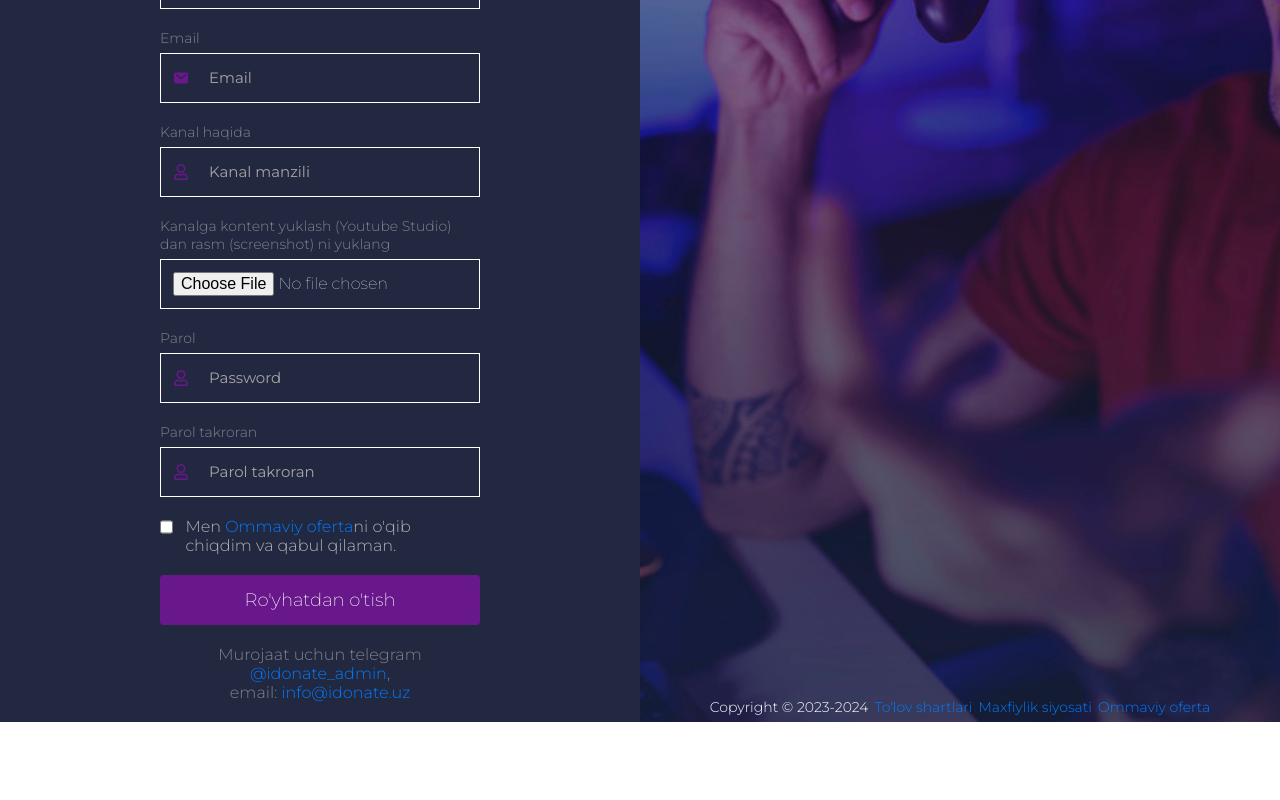
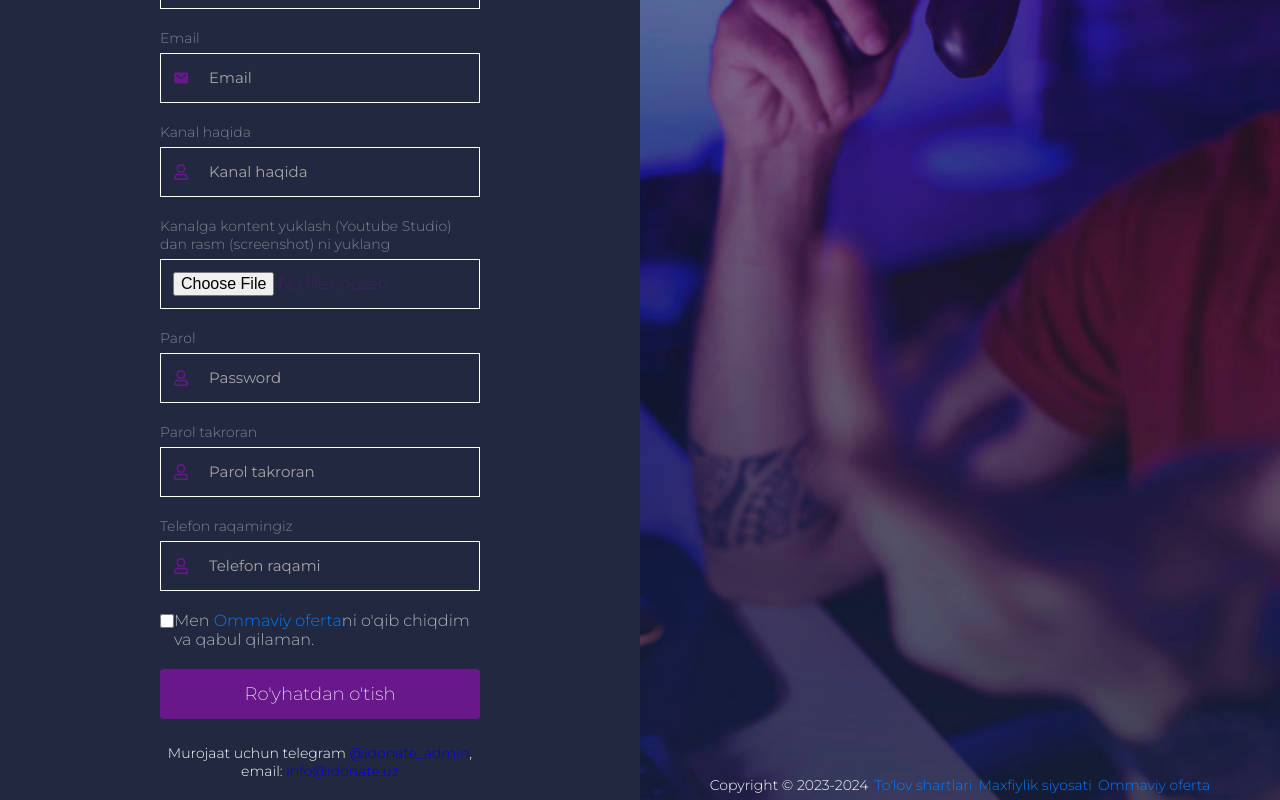
Before and after one commit to bekicom/Idonate-project, a React (Create React App) app: page / in a window 1280 px wide. Shown: the part 515-1315 px from the top of the page. Before the commit the page ends 1237 px from the top, so only its background shows below. Built offline with nearby package versions, Linux system fonts and the light colour scheme.

Commit message:
reg push

```diff
--- a/package.json
+++ b/package.json
@@ -7,10 +7,12 @@
     "@testing-library/jest-dom": "^5.17.0",
     "@testing-library/react": "^13.4.0",
     "@testing-library/user-event": "^13.5.0",
+    "axios": "^1.7.3",
     "chart.js": "^4.4.2",
     "react": "^18.2.0",
     "react-chartjs-2": "^5.2.0",
     "react-dom": "^18.2.0",
+    "react-hook-form": "^7.52.2",
     "react-icons": "^5.2.1",
     "react-router-dom": "^6.22.1",
     "react-scripts": "5.0.1",
--- a/src/pages/auth/Register.jsx
+++ b/src/pages/auth/Register.jsx
@@ -1,9 +1,44 @@
 import React from "react";
-import { FaRegImage, FaRegUser } from "react-icons/fa";
+import { useForm } from "react-hook-form";
+import axios from "axios";
+import { FaRegUser } from "react-icons/fa";
 import { IoMail } from "react-icons/io5";
 import logo from "../../assets/applogo.png";
 import "./register.css";
+
 const Register = () => {
+  const { register, handleSubmit, formState: { errors } } = useForm();
+
+  const onSubmit = async (data) => {
+    const formData = new FormData();
+    formData.append('first_name', data.name);
+    formData.append('last_name', data.username);
+    formData.append('username', data.username);
+    formData.append('channel', data.channelname);
+    formData.append('channel_url', data.channellink);
+    formData.append('channel_description', data.about_channel);
+    formData.append('email', data.email);
+    formData.append('password', data.password);
+    formData.append('phone', data.phone); // Added phone number field
+    formData.append('channel_screenshot', data.screenshot[0]);
+
+    try {
+      const response = await axios.post(
+        "http://192.168.100.35/api/v1/auth/register",
+        formData,
+        {
+          headers: {
+            "Content-Type": "multipart/form-data",
+            "Accept": "application/json",
+          },
+        }
+      );
+      console.log(response.data);
+    } catch (error) {
+      console.error("Error submitting form", error);
+    }
+  };
+
   return (
     <div className="register">
       <div className="left">
@@ -13,29 +48,45 @@ const Register = () => {
             <p>iDonate</p>
           </a>
           <div className="text">
-            <h5>Xush kelibsiz</h5>
+            <b>Xush kelibsiz</b>
             <h6>Saytdan foydalanish uchun ro'yxatdan o'ting!</h6>
           </div>
+          <form onSubmit={handleSubmit(onSubmit)}>
             <div className="inputs">
               <label htmlFor="name">
                 <p>Ismingiz</p>
                 <div className="input">
                   <FaRegUser />
-                <input type="text" id="name" placeholder="Name" />
+                  <input
+                    type="text"
+                    id="name"
+                    placeholder="Name"
+                    {...register('name', { required: true })}
+                  />
                 </div>
               </label>
               <label htmlFor="username">
                 <p>Foydalanuvchi nomi</p>
                 <div className="input">
                   <FaRegUser />
-                <input type="text" id="username" placeholder="Username" />
+                  <input
+                    type="text"
+                    id="username"
+                    placeholder="Username"
+                    {...register('username', { required: true })}
+                  />
                 </div>
               </label>
               <label htmlFor="channelname">
                 <p>Kanalingiz nomi</p>
                 <div className="input">
                   <FaRegUser />
-                <input type="text" id="channelname" placeholder="Kanal nomi" />
+                  <input
+                    type="text"
+                    id="channelname"
+                    placeholder="Kanal nomi"
+                    {...register('channelname', { required: true })}
+                  />
                 </div>
               </label>
               <label htmlFor="channellink">
@@ -46,6 +97,7 @@ const Register = () => {
                     type="text"
                     id="channellink"
                     placeholder="Kanal manzili"
+                    {...register('channellink', { required: true })}
                   />
                 </div>
               </label>
@@ -53,7 +105,12 @@ const Register = () => {
                 <p>Email</p>
                 <div className="input">
                   <IoMail />
-                <input type="email" id="email" placeholder="Email" />
+                  <input
+                    type="email"
+                    id="email"
+                    placeholder="Email"
+                    {...register('email', { required: true })}
+                  />
                 </div>
               </label>
               <label htmlFor="about_channel">
@@ -63,7 +120,8 @@ const Register = () => {
                   <input
                     type="text"
                     id="about_channel"
-                  placeholder="Kanal manzili"
+                    placeholder="Kanal haqida"
+                    {...register('about_channel', { required: true })}
                   />
                 </div>
               </label>
@@ -73,14 +131,23 @@ const Register = () => {
                   ni yuklang
                 </p>
                 <div className="input">
-                <input style={{ color: "white" }} type="file" id="screenshot" />
+                  <input
+                    type="file"
+                    id="screenshot"
+                    {...register('screenshot', { required: true })}
+                  />
                 </div>
               </label>
               <label htmlFor="password">
                 <p>Parol</p>
                 <div className="input">
                   <FaRegUser />
-                <input type="password" id="password" placeholder="Password" />
+                  <input
+                    type="password"
+                    id="password"
+                    placeholder="Password"
+                    {...register('password', { required: true })}
+                  />
                 </div>
               </label>
               <label htmlFor="password_again">
@@ -88,27 +155,41 @@ const Register = () => {
                 <div className="input">
                   <FaRegUser />
                   <input
-                  type="text"
+                    type="password"
                     id="password_again"
                     placeholder="Parol takroran"
+                    {...register('password_again', { required: true })}
+                  />
+                </div>
+              </label>
+              <label htmlFor="phone">
+                <p>Telefon raqamingiz</p>
+                <div className="input">
+                  <FaRegUser />
+                  <input
+                    type="text"
+                    id="phone"
+                    placeholder="Telefon raqami"
+                    {...register('phone', { required: true })}
                   />
                 </div>
               </label>
             </div>
             <div className="checkbox">
-            <input type="checkbox" />
+              <input type="checkbox" {...register('terms', { required: true })} />
               <p>
                 Men{" "}
                 <a href="https://idonate.uz/assets/terms.pdf">Ommaviy oferta</a>
                 ni o'qib chiqdim va qabul qilaman.
               </p>
             </div>
-          <button>Ro'yhatdan o'tish</button>
+            <button type="submit">Ro'yhatdan o'tish</button>
             <p>
               Murojaat uchun telegram{" "}
               <a href="https://t.me/idonate_admin">@idonate_admin</a>, <br />
               email: <a href="mailto:info@idonate.uz">info@idonate.uz</a>
             </p>
+          </form>
         </div>
       </div>
       <div className="right">
--- a/src/pages/auth/register.css
+++ b/src/pages/auth/register.css
@@ -1,5 +1,4 @@
 .register {
-  max-width: 1440px;
   width: 100%;
   display: flex;
   width: 100vw;
@@ -28,10 +27,10 @@
   display: flex;
   flex-direction: column;
 }
-.text > h5 {
+.text > b{
   color: #b1b1b5;
   font-size: 20px;
-  font-weight: 300;
+  font-weight: 500;
 }
 .text > h6 {
   color: #80838e;
@@ -82,7 +81,7 @@
 }
 .checkbox {
   display: flex;
-  gap: 12px;
+  padding: 20px 0 20px 0;
 }
 .checkbox > input {
   border: none !important;
@@ -98,7 +97,7 @@
 .checkbox > p > a {
   color: #007bff;
 }
-.left-box > button {
+form> button {
   width: 100%;
   display: flex;
   align-items: center;
@@ -109,10 +108,12 @@
   font-weight: 200;
   font-size: 18px;
   border-radius: 4px;
+  margin-bottom: 25px;
 }
-.left-box > p {
-  color: #80838e;
-  font-size: 16px;
+form  > p {
+  width: 100%;
+  color: white;
+  font-size: 14px;
   font-weight: 300;
   text-align: center;
 }
```
Also changed, not shown: 1 other file (tests, documents, lock files or other folders). Lines whose indentation alone changed are shown as unchanged.
